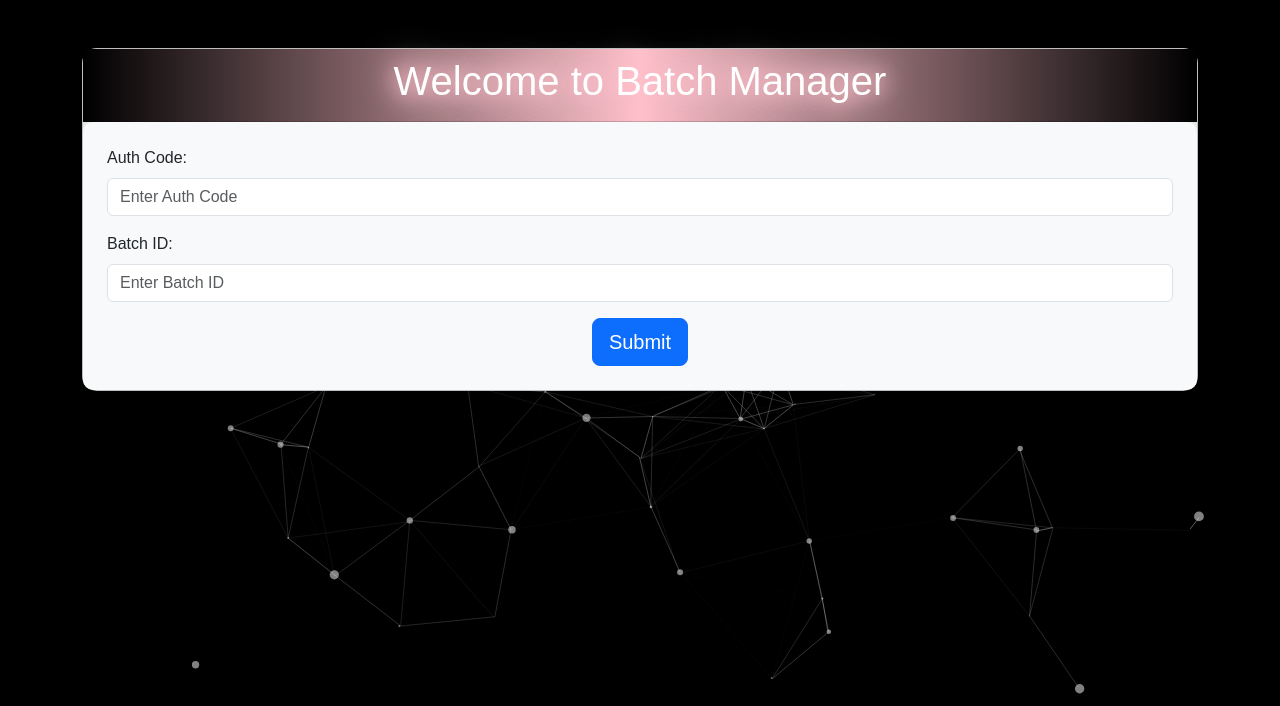
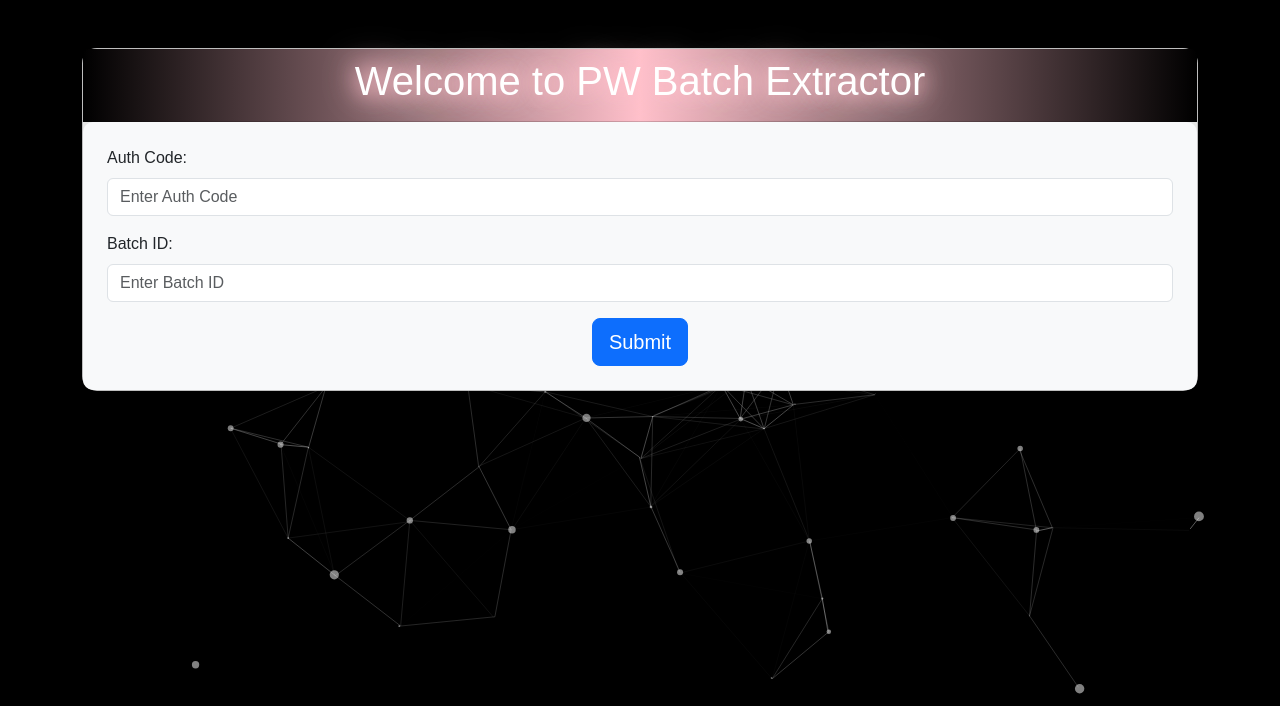
Before and after one commit to Yash-7777-uk/SDV_BOTS-pw-extractor-web, a Flask app: page / in a window 1280 px wide. Shown: the top 706 px of the page. Run offline with Flask 3, Linux system fonts and the light colour scheme; some libraries are stand-ins or nearby versions.

Commit message:
Update index.html

```diff
--- a/templates/index.html
+++ b/templates/index.html
@@ -11,7 +11,7 @@
     <div class="container mt-5">
         <div class="card shadow-lg">
             <div class="card-header custom-header">
-                <h1 class="text-center">Welcome to Batch Manager</h1>
+                <h1 class="text-center">Welcome to PW Batch Extractor </h1>
             </div>
             <div class="card-body bg-light-grey">
                 <form action="/subjects" method="post">
```
